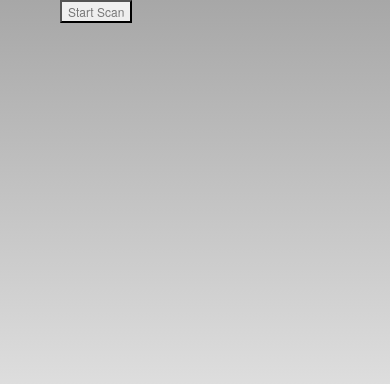
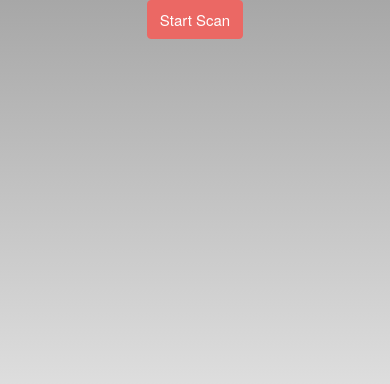
Before and after one commit to baljagat/qrcode, a plain HTML site: page www/index.html in a window 390 px wide. Drawn offline with nearby package versions, Linux system fonts and the light colour scheme; some packages are replaced by stand-ins of ours; a web font is replaced by a local one.

Commit message:
Layout changes

```diff
--- a/www/index.html
+++ b/www/index.html
@@ -35,8 +35,8 @@
     </head>
     <body>
         <div class="container">
-            <div class="col-xs-10 col-xs-offset-1">
-                <button id="startScan">Start Scan</button>
+            <div class="col-xs-12 text-center pagination-centered">
+                <button class="btn btn-primary" id="startScan">Start Scan</button>
             </div>
         </div>
         <script type="text/javascript" src="cordova.js"></script>
```
